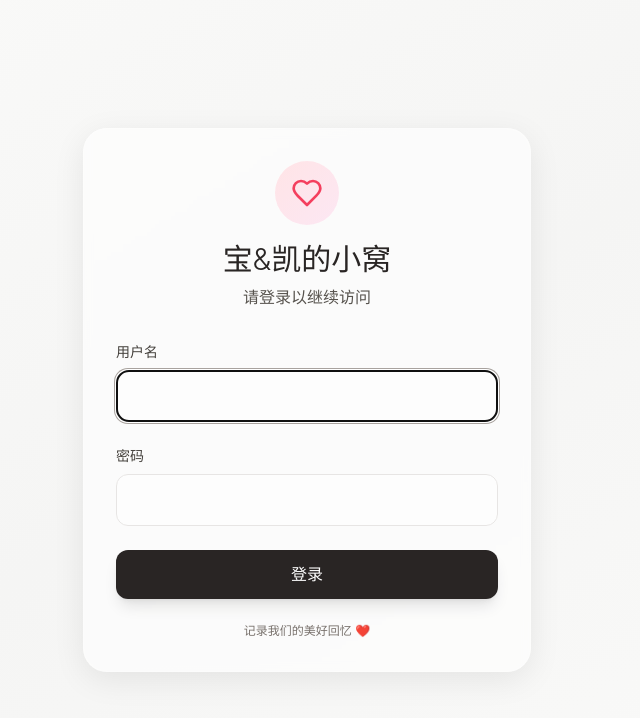
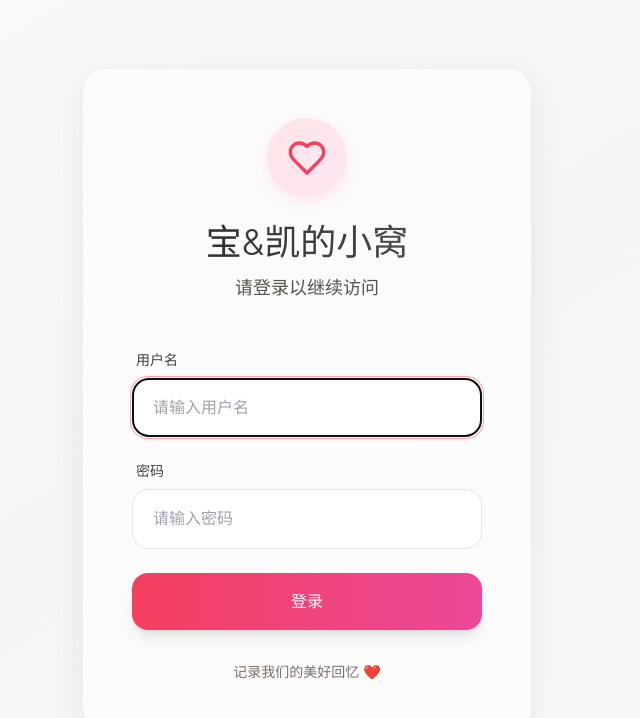
Before and after one commit to Misaka450/baoandkai, a React (Vite) app: page /login in a window 1280 px wide. Shown: the top 718 px of the page, without its empty margins (333-973 px from the left). Built offline with nearby package versions, Linux system fonts and the light colour scheme.

Commit message:
Update login page styling to match overall design

```diff
--- a/src/pages/Login.tsx
+++ b/src/pages/Login.tsx
@@ -29,45 +29,57 @@ const Login: React.FC = () => {
 
     return (
         <div className="min-h-screen flex items-center justify-center bg-gradient-to-br from-stone-50 via-stone-100 to-stone-50">
-            <div className="bg-white/60 backdrop-blur-sm rounded-3xl p-8 w-full max-w-md border border-white/20 shadow-[0_8px_32px_rgba(0,0,0,0.08)]">
-                <div className="text-center mb-8">
-                    <div className="inline-flex items-center justify-center w-16 h-16 bg-gradient-to-br from-rose-100 to-pink-100 rounded-full mb-4">
-                        <Heart className="w-8 h-8 text-rose-500" />
+            {/* 装饰性背景元素 */}
+            <div className="fixed inset-0 -z-10 overflow-hidden">
+                <div className="absolute top-0 left-0 w-96 h-96 bg-gradient-to-br from-pink-200/20 to-purple-200/20 rounded-full blur-3xl"></div>
+                <div className="fixed inset-0 bg-gradient-to-br from-stone-50 via-stone-100 to-stone-50 -z-10" />
+                <div className="fixed inset-0 bg-[radial-gradient(ellipse_at_center,_var(--tw-gradient-stops))] from-stone-200/20 via-transparent to-transparent -z-10" />
+                <div className="absolute bottom-0 right-0 w-96 h-96 bg-gradient-to-br from-indigo-200/20 to-pink-200/20 rounded-full blur-3xl"></div>
+            </div>
+
+            <div className="bg-white/60 backdrop-blur-sm rounded-3xl p-8 md:p-12 w-full max-w-md border border-white/20 shadow-[0_8px_32px_rgba(0,0,0,0.08)] transition-all duration-500 hover:shadow-[0_12px_48px_rgba(0,0,0,0.12)]">
+                <div className="text-center mb-12">
+                    <div className="inline-flex items-center justify-center w-20 h-20 bg-gradient-to-br from-rose-100 to-pink-100 rounded-full mb-6 shadow-[0_4px_16px_rgba(255,105,180,0.15)]">
+                        <Heart className="w-10 h-10 text-rose-500" />
                     </div>
-                    <h1 className="text-3xl font-light text-stone-800 mb-2">宝&凯的小窝</h1>
-                    <p className="text-stone-600 font-light">请登录以继续访问</p>
+                    <h1 className="text-4xl font-light text-stone-800 mb-3 bg-gradient-to-r from-stone-800 to-stone-600 bg-clip-text text-transparent">
+                        宝&凯的小窝
+                    </h1>
+                    <p className="text-lg text-stone-600 font-light">请登录以继续访问</p>
                 </div>
 
                 <form onSubmit={handleSubmit} className="space-y-6">
                     <div>
-                        <label className="block text-sm font-light text-stone-700 mb-2">
+                        <label className="block text-sm font-light text-stone-700 mb-2 ml-1">
                             用户名
                         </label>
                         <input
                             type="text"
                             value={username}
                             onChange={(e) => setUsername(e.target.value)}
-                            className="w-full px-4 py-3 border border-stone-200 rounded-xl focus:ring-2 focus:ring-stone-400 focus:border-transparent bg-white/50 font-light"
+                            className="w-full px-5 py-4 border border-stone-200 rounded-2xl focus:ring-2 focus:ring-rose-300 focus:border-transparent bg-white/80 font-light transition-all duration-300 hover:shadow-[0_2px_8px_rgba(0,0,0,0.05)]"
                             required
                             autoFocus
+                            placeholder="请输入用户名"
                         />
                     </div>
 
                     <div>
-                        <label className="block text-sm font-light text-stone-700 mb-2">
+                        <label className="block text-sm font-light text-stone-700 mb-2 ml-1">
                             密码
                         </label>
                         <input
                             type="password"
                             value={password}
                             onChange={(e) => setPassword(e.target.value)}
-                            className="w-full px-4 py-3 border border-stone-200 rounded-xl focus:ring-2 focus:ring-stone-400 focus:border-transparent bg-white/50 font-light"
+                            className="w-full px-5 py-4 border border-stone-200 rounded-2xl focus:ring-2 focus:ring-rose-300 focus:border-transparent bg-white/80 font-light transition-all duration-300 hover:shadow-[0_2px_8px_rgba(0,0,0,0.05)]"
                             required
+                            placeholder="请输入密码"
                         />
                     </div>
 
                     {error && (
-                        <div className="text-red-500 text-sm text-center bg-red-50/50 border border-red-100 rounded-lg p-3 font-light">
+                        <div className="text-red-500 text-sm text-center bg-red-50/50 border border-red-100 rounded-xl p-4 font-light shadow-sm">
                             {error}
                         </div>
                     )}
@@ -75,14 +87,21 @@ const Login: React.FC = () => {
                     <button
                         type="submit"
                         disabled={loading}
-                        className="w-full py-3 px-4 bg-stone-800 text-white rounded-xl font-light hover:bg-stone-700 disabled:opacity-50 disabled:cursor-not-allowed transition-colors shadow-lg hover:shadow-xl"
+                        className="w-full py-4 px-6 bg-gradient-to-r from-rose-500 to-pink-500 text-white rounded-2xl font-light hover:from-rose-600 hover:to-pink-600 disabled:opacity-50 disabled:cursor-not-allowed transition-all duration-300 shadow-lg hover:shadow-xl transform hover:-translate-y-0.5 active:translate-y-0"
                     >
-                        {loading ? '登录中...' : '登录'}
+                        {loading ? (
+                            <div className="flex items-center justify-center">
+                                <div className="w-5 h-5 border-2 border-white border-t-transparent rounded-full animate-spin mr-2"></div>
+                                登录中...
+                            </div>
+                        ) : (
+                            '登录'
+                        )}
                     </button>
                 </form>
 
-                <div className="mt-6 text-center">
-                    <p className="text-xs text-stone-500 font-light">
+                <div className="mt-8 text-center">
+                    <p className="text-sm text-stone-500 font-light">
                         记录我们的美好回忆 ❤️
                     </p>
                 </div>
```
